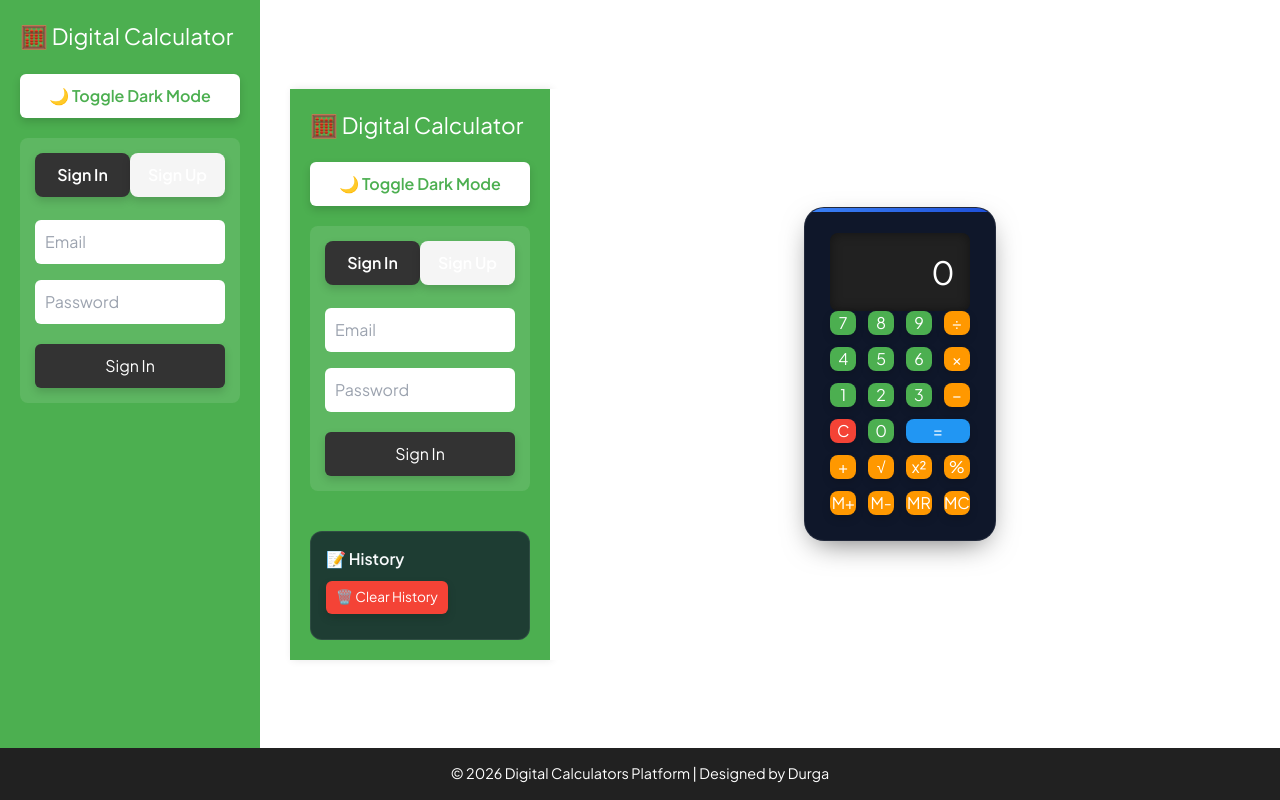
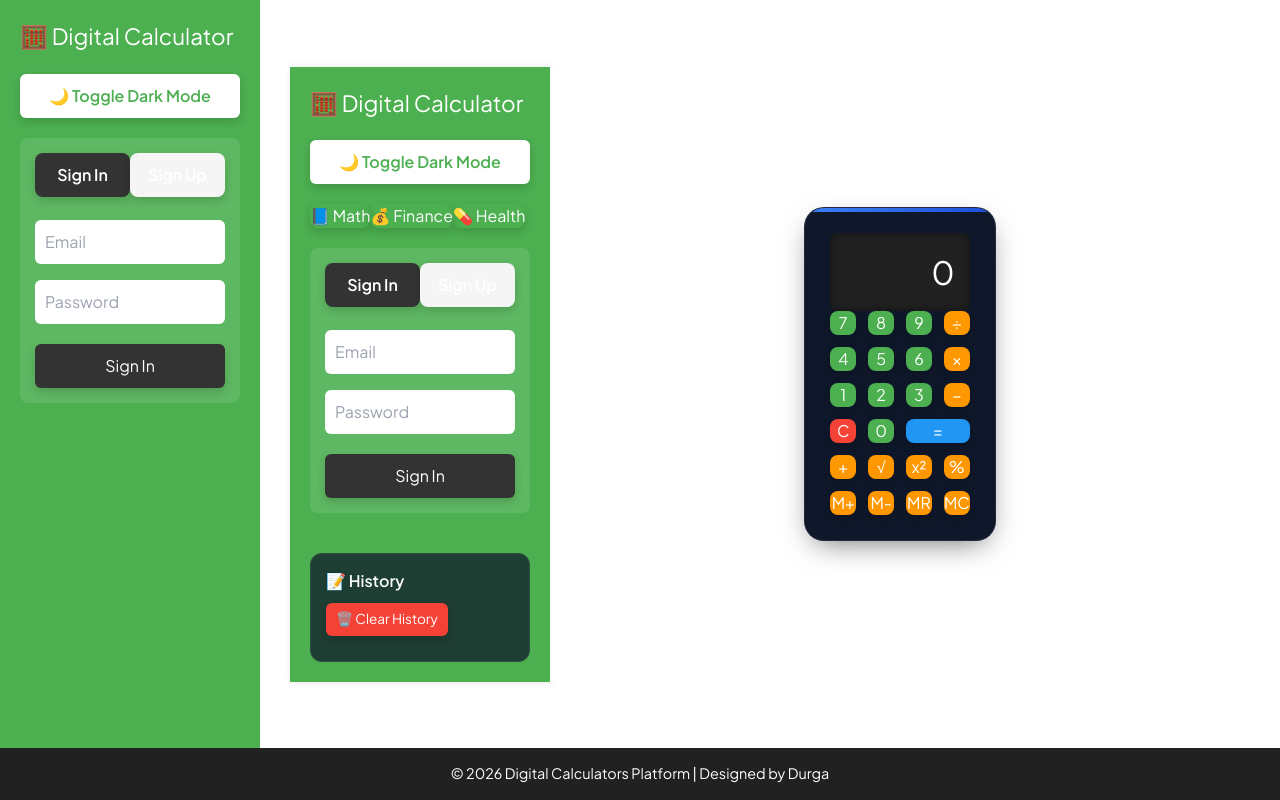
Before and after one commit to MDPrassadh/DIGITAL-CALCULATORS, a React (Vite) app in the folder frontend/: page / in a window 1280 px wide. Built offline with nearby package versions, Linux system fonts and the light colour scheme.

Commit message:
Update App.jsx

```diff
--- a/frontend/src/App.jsx
+++ b/frontend/src/App.jsx
@@ -6,6 +6,7 @@ export default function App() {
   const [display, setDisplay] = useState("0");
   const [history, setHistory] = useState([]);
   const [memory, setMemory] = useState(null);
+  const [category, setCategory] = useState("math"); // category state
 
   const handleClick = (value) => {
     if (value === "C") {
@@ -104,7 +105,14 @@ export default function App() {
         <h2>🧮 Digital Calculator</h2>
         <button id="theme-toggle">🌙 Toggle Dark Mode</button>
 
-        {/* Auth Forms */}
+        {/* Category Selector */}
+        <div className="category-selector">
+          <button onClick={() => setCategory("math")}>📘 Math</button>
+          <button onClick={() => setCategory("finance")}>💰 Finance</button>
+          <button onClick={() => setCategory("health")}>💊 Health</button>
+        </div>
+
+        {/* Auth Forms (only once) */}
         <div className="auth-container">
           <div className="auth-toggle">
             <button id="show-signin" className="active">Sign In</button>
@@ -137,7 +145,7 @@ export default function App() {
 
       {/* Main Calculator */}
       <main className="main-content">
-        <div className="calculator-card math animate-fadeIn">
+        <div className={`calculator-card ${category} animate-fadeIn`}>
           <div className="display">{display}</div>
           <div className="buttons grid grid-cols-4 gap-3">
             {/* Numbers */}
```
